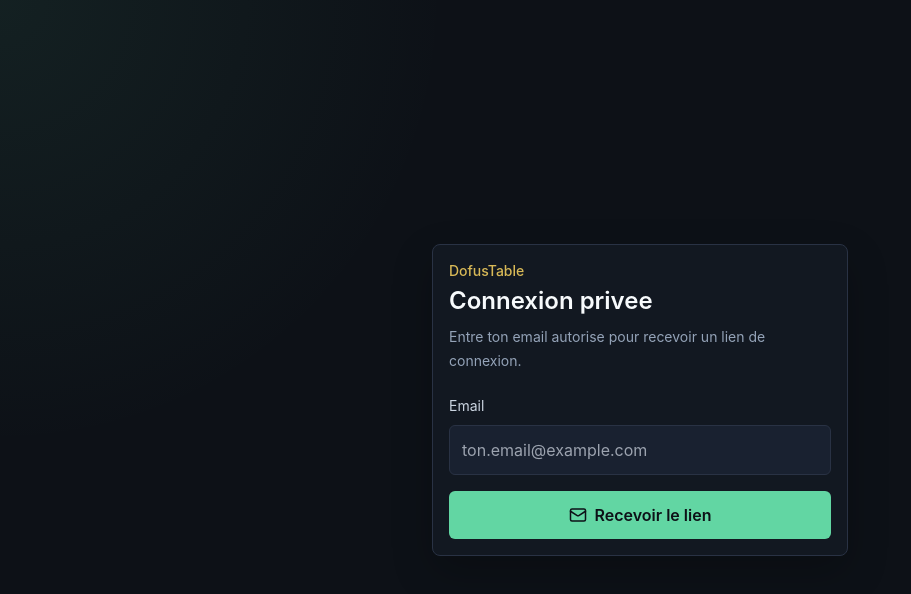
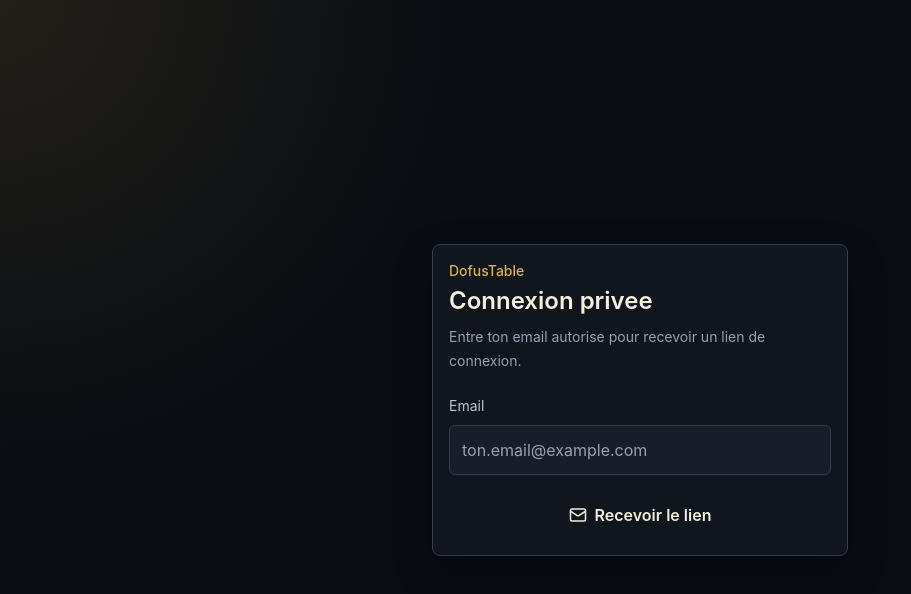
Before and after one commit to Lyphmeno/DofusTable, a Next.js app: page /login in a window 1280 px wide. Shown: the top 594 px of the page, without its empty margins (0-911 px from the left). Built offline with nearby package versions, Linux system fonts and the light colour scheme; no server answers.

Commit message:
fix: Colors are now dealt with inside the global.css and tailwind.config.ts

```diff
--- a/app/globals.css
+++ b/app/globals.css
@@ -4,6 +4,34 @@
 
 :root {
   color-scheme: dark;
+
+  --background: 9 12 18;
+  --foreground: 244 238 220;
+
+  --surface: 16 21 30;
+  --surface-soft: 23 30 42;
+  --surface-strong: 31 39 54;
+
+  --border: 54 62 78;
+  --border-soft: 38 46 61;
+
+  --primary: 218 178 82;
+  --primary-foreground: 22 16 8;
+  --primary-soft: 255 225 150;
+
+  --success: 93 207 143;
+  --success-soft: 32 79 57;
+
+  --danger: 237 102 91;
+  --danger-soft: 88 39 39;
+
+  --warning: 238 158 75;
+
+  --muted: 151 161 178;
+  --muted-foreground: 189 196 209;
+
+  --input: 12 16 24;
+  --ring: 218 178 82;
 }
 
 * {
@@ -12,17 +40,33 @@
 
 html {
   min-height: 100%;
-  background: #0d1117;
+  background: rgb(var(--background));
 }
 
 body {
   min-height: 100%;
   margin: 0;
   background:
-    radial-gradient(circle at top left, rgb(98 214 163 / 0.08), transparent 28rem),
-    #0d1117;
-  color: #f7fafc;
-  font-family: Inter, ui-sans-serif, system-ui, -apple-system, BlinkMacSystemFont, "Segoe UI", sans-serif;
+    radial-gradient(
+      circle at top left,
+      rgb(var(--primary) / 0.12),
+      transparent 30rem
+    ),
+    radial-gradient(
+      circle at top right,
+      rgb(var(--success) / 0.06),
+      transparent 24rem
+    ),
+    rgb(var(--background));
+  color: rgb(var(--foreground));
+  font-family:
+    Inter,
+    ui-sans-serif,
+    system-ui,
+    -apple-system,
+    BlinkMacSystemFont,
+    "Segoe UI",
+    sans-serif;
 }
 
 button,
@@ -30,6 +74,22 @@ input,
 select,
 textarea {
   font: inherit;
+}
+
+button {
+  color: inherit;
+}
+
+input,
+select,
+textarea {
+  background-color: rgb(var(--input));
+  color: rgb(var(--foreground));
+}
+
+input::placeholder,
+textarea::placeholder {
+  color: rgb(var(--muted));
 }
 
 input[type="number"] {
--- a/components/auth/login-form.tsx
+++ b/components/auth/login-form.tsx
@@ -38,20 +38,20 @@ export const LoginForm = ({ error }: LoginFormProps) => {
   };
 
   return (
-    <form className="rounded-lg border border-line bg-panel p-4 shadow-soft" onSubmit={handleSubmit}>
+    <form className="rounded-lg border border-border bg-surface p-4 shadow-soft" onSubmit={handleSubmit}>
       <div>
-        <p className="text-sm font-medium text-kamas">DofusTable</p>
+        <p className="text-sm font-medium text-primary">DofusTable</p>
         <h1 className="mt-1 text-2xl font-semibold tracking-normal">Connexion privee</h1>
-        <p className="mt-2 text-sm leading-6 text-slate-400">
+        <p className="mt-2 text-sm leading-6 text-muted">
           Entre ton email autorise pour recevoir un lien de connexion.
         </p>
       </div>
 
       <label className="mt-5 block">
-        <span className="text-sm text-slate-300">Email</span>
+        <span className="text-sm text-muted-foreground">Email</span>
         <input
           autoComplete="email"
-          className="mt-2 w-full rounded-md border border-line bg-panelSoft px-3 py-3 text-base outline-none focus:border-mint"
+          className="mt-2 w-full rounded-md border border-border bg-surface-soft px-3 py-3 text-base outline-none focus:border-mint"
           name="email"
           onChange={(event) => setEmail(event.target.value)}
           placeholder="ton.email@example.com"
@@ -70,13 +70,13 @@ export const LoginForm = ({ error }: LoginFormProps) => {
       </button>
 
       {error === "unauthorized" ? (
-        <p className="mt-4 rounded-md border border-coral/40 bg-coral/10 p-3 text-sm text-coral">
+        <p className="mt-4 rounded-md border border-coral/40 bg-coral/10 p-3 text-sm text-danger">
           Cet email n'est pas autorise pour cette application.
         </p>
       ) : null}
 
       {message ? (
-        <p className="mt-4 rounded-md border border-line bg-panelSoft p-3 text-sm text-slate-200">{message}</p>
+        <p className="mt-4 rounded-md border border-border bg-surface-soft p-3 text-sm text-slate-200">{message}</p>
       ) : null}
     </form>
   );
--- a/components/auth/logout-button.tsx
+++ b/components/auth/logout-button.tsx
@@ -17,7 +17,7 @@ export const LogoutButton = () => {
   return (
     <button
       aria-label="Se deconnecter"
-      className="rounded-md border border-line bg-panel p-2 text-slate-300"
+      className="rounded-md border border-border bg-surface p-2 text-muted-foreground"
       onClick={handleLogout}
       type="button"
     >
--- a/components/dashboard/dashboard-shell.tsx
+++ b/components/dashboard/dashboard-shell.tsx
@@ -17,7 +17,7 @@ export const DashboardShell = ({ transactions, activeView }: DashboardShellProps
       <section className="grid h-full min-h-0 min-w-0 grid-rows-[auto_1fr] overflow-hidden p-[0.5rem] md:p-[0.75rem_0.75rem_0.5rem]">
         <header className="mb-[0.25rem] flex items-center justify-between md:mb-[0.5rem]">
           <div>
-            <p className="text-[0.75rem] font-medium text-kamas md:hidden">DofusTable</p>
+            <p className="text-[0.75rem] font-medium text-primary md:hidden">DofusTable</p>
             <h1 className="text-[1.125rem] font-semibold tracking-normal md:text-[1.25rem]">
               {activeView === "add" ? "Dashboard" : "Tableau"}
             </h1>
--- a/components/dashboard/metric-card.tsx
+++ b/components/dashboard/metric-card.tsx
@@ -9,13 +9,13 @@ type MetricCardProps = {
 
 export const MetricCard = ({ label, value, tone = "neutral" }: MetricCardProps) => {
   return (
-    <section className="rounded-lg border border-line bg-panel p-2 shadow-soft">
-      <p className="text-xs text-slate-400">{label}</p>
+    <section className="rounded-lg border border-border bg-surface p-2 shadow-soft">
+      <p className="text-xs text-muted">{label}</p>
       <p
         className={cn(
           "mt-1 text-lg font-semibold tracking-normal",
-          tone === "positive" && "text-mint",
-          tone === "warning" && "text-kamas"
+          tone === "positive" && "text-success",
+          tone === "warning" && "text-primary"
         )}
       >
         {value}
--- a/components/dashboard/table-view.tsx
+++ b/components/dashboard/table-view.tsx
@@ -105,7 +105,7 @@ export const TableView = ({ transactions }: TableViewProps) => {
     <section className="h-full min-h-0 overflow-y-auto pb-4">
       <div className="mb-2 flex justify-end md:mb-3">
         <button
-          className="inline-flex items-center gap-2 rounded-md border border-line bg-panelSoft px-2 py-1.5 text-xs font-medium text-slate-300 md:px-3 md:py-2 md:text-sm"
+          className="inline-flex items-center gap-2 rounded-md border border-border bg-surface-soft px-2 py-1.5 text-xs font-medium text-muted-foreground md:px-3 md:py-2 md:text-sm"
           onClick={() => setSort(defaultSort)}
           type="button"
         >
@@ -115,7 +115,7 @@ export const TableView = ({ transactions }: TableViewProps) => {
       </div>
 
       {transactions.length === 0 ? (
-        <div className="rounded-lg border border-dashed border-line bg-panel/70 p-6 text-center text-sm leading-6 text-slate-400">
+        <div className="rounded-lg border border-dashed border-border bg-surface/70 p-6 text-center text-sm leading-6 text-muted">
           Aucune transaction pour le moment.
         </div>
       ) : null}
@@ -129,7 +129,7 @@ export const TableView = ({ transactions }: TableViewProps) => {
                   "rounded-md px-2 py-2 text-left uppercase tracking-normal transition",
                   column.align === "center" && "text-center",
                   hoveredColumn === column.key && "bg-mint/10 text-slate-100",
-                  sort.column === column.key && "text-kamas"
+                  sort.column === column.key && "text-primary"
                 )}
                 key={column.key}
                 onClick={() => toggleSort(column.key)}
--- a/components/transactions/inline-transaction-field.tsx
+++ b/components/transactions/inline-transaction-field.tsx
@@ -44,7 +44,7 @@ export const InlineTransactionField = ({
         <input
           aria-label={ariaLabel}
           className={cn(
-            "min-w-0 rounded-md border border-transparent bg-transparent py-1.5 font-medium text-slate-100 outline-none transition focus:border-mint focus:bg-panelSoft md:py-2",
+            "min-w-0 rounded-md border border-transparent bg-transparent py-1.5 font-medium text-slate-100 outline-none transition focus:border-mint focus:bg-surface-soft md:py-2",
             kind === "text" && "w-full",
             kind === "number" && "px-2 text-center",
             kind === "kamas" && "px-1 text-center"
@@ -86,7 +86,7 @@ export const InlinePackType = ({ id, field, value, ariaLabel, wrapperClassName }
       <input name="field" type="hidden" value={field} />
       <select
         aria-label={ariaLabel}
-        className="w-[3.8rem] rounded-md border border-line bg-panelSoft px-2 py-1.5 text-xs font-semibold text-slate-100 outline-none focus:border-mint md:w-[4.25rem] md:py-2 md:text-sm"
+        className="w-[3.8rem] rounded-md border border-border bg-surface-soft px-2 py-1.5 text-xs font-semibold text-slate-100 outline-none focus:border-mint md:w-[4.25rem] md:py-2 md:text-sm"
         defaultValue={value}
         name="value"
         onChange={() => {
@@ -119,7 +119,7 @@ export const InlineTransactionStatus = ({ id, value, wrapperClassName }: InlineT
       <input name="field" type="hidden" value="status" />
       <select
         aria-label="Statut"
-        className="w-full rounded-md border border-line bg-panelSoft px-2 py-1.5 text-xs font-medium text-slate-100 outline-none focus:border-mint md:py-2 md:text-sm"
+        className="w-full rounded-md border border-border bg-surface-soft px-2 py-1.5 text-xs font-medium text-slate-100 outline-none focus:border-mint md:py-2 md:text-sm"
         defaultValue={value}
         name="value"
         onChange={() => {
--- a/components/transactions/status-pill.tsx
+++ b/components/transactions/status-pill.tsx
@@ -7,9 +7,9 @@ const statusLabels: Record<TransactionStatus, string> = {
 };
 
 const statusClasses: Record<TransactionStatus, string> = {
-  selling: "bg-kamas/20 text-kamas",
-  sold: "bg-mint/20 text-mint",
-  unsold: "bg-coral/20 text-coral"
+  selling: "bg-kamas/20 text-primary",
+  sold: "bg-mint/20 text-success",
+  unsold: "bg-coral/20 text-danger"
 };
 
 type StatusPillProps = {
```
Also changed, not shown: components/navigation/app-navigation.tsx (+5 -5 lines), components/transactions/transaction-card.tsx (+6 -6 lines), components/transactions/transaction-form.tsx (+12 -12 lines), tailwind.config.ts (+37 -12 lines).
